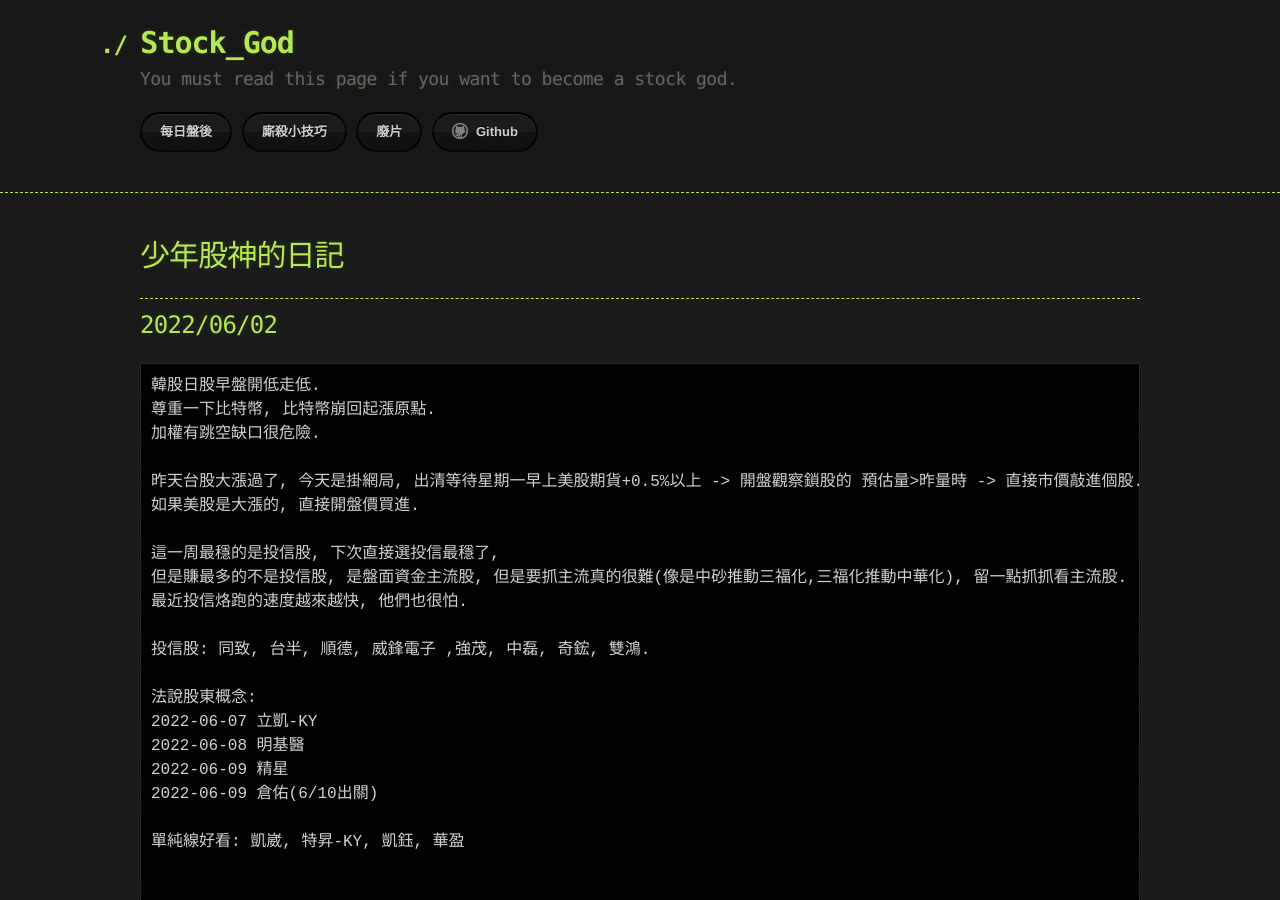
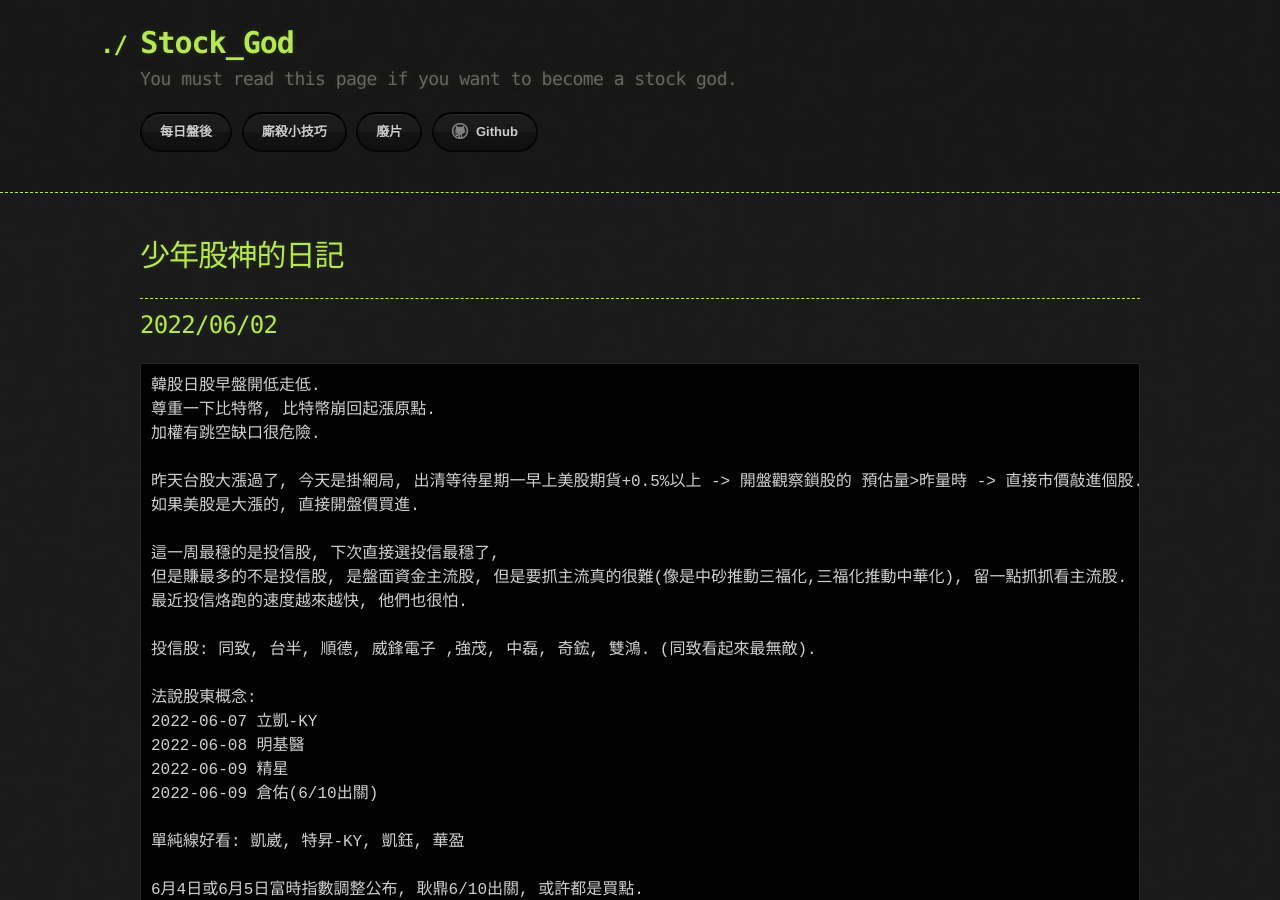
Before and after one commit to lepg5487/Stock_God, a Jekyll site: the page built from index.md, in a window 1280 px wide and 900 px high. Built offline with Jekyll 4.4.1, drawn with Linux system fonts in a browser that asks for light colours; our own code applies the rules of GitHub Pages for plain Markdown files.

Commit message:
Update index.md

````diff
--- a/index.md
+++ b/index.md
@@ -19,7 +19,7 @@ layout: testlayouts
 但是賺最多的不是投信股, 是盤面資金主流股, 但是要抓主流真的很難(像是中砂推動三福化,三福化推動中華化), 留一點抓抓看主流股.
 最近投信烙跑的速度越來越快, 他們也很怕.
 
-投信股: 同致, 台半, 順德, 威鋒電子 ,強茂, 中磊, 奇鋐, 雙鴻.
+投信股: 同致, 台半, 順德, 威鋒電子 ,強茂, 中磊, 奇鋐, 雙鴻. (同致看起來最無敵).
 
 法說股東概念:
 2022-06-07 立凱-KY
@@ -28,7 +28,6 @@ layout: testlayouts
 2022-06-09 倉佑(6/10出關)
 
 單純線好看: 凱崴, 特昇-KY, 凱鈺, 華盈
-
 
 6月4日或6月5日富時指數調整公布, 耿鼎6/10出關, 或許都是買點.
 ```
````
